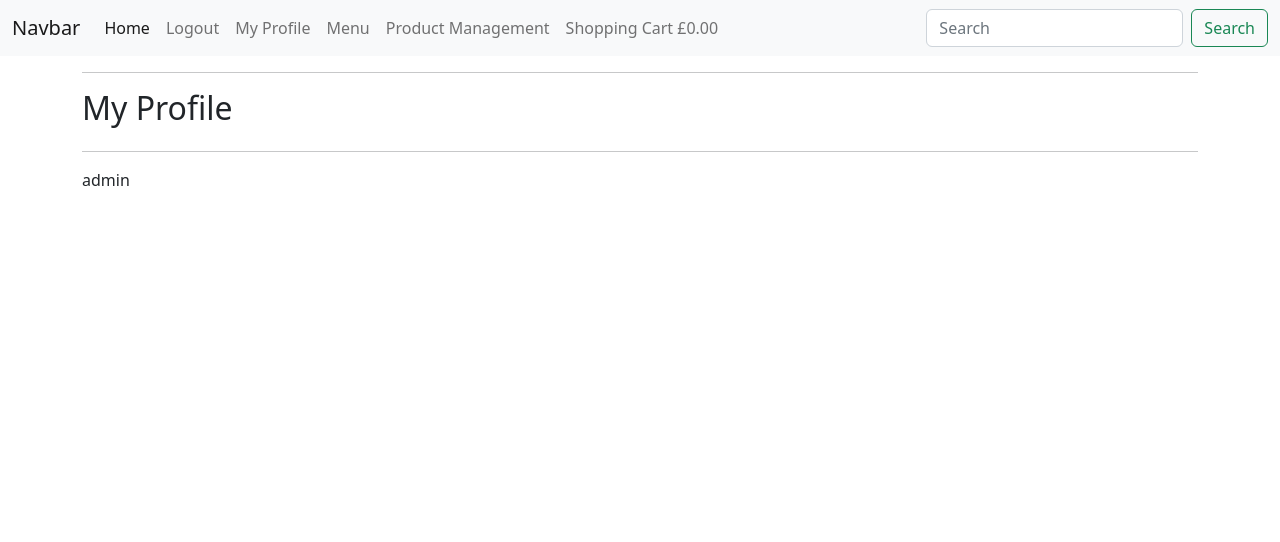
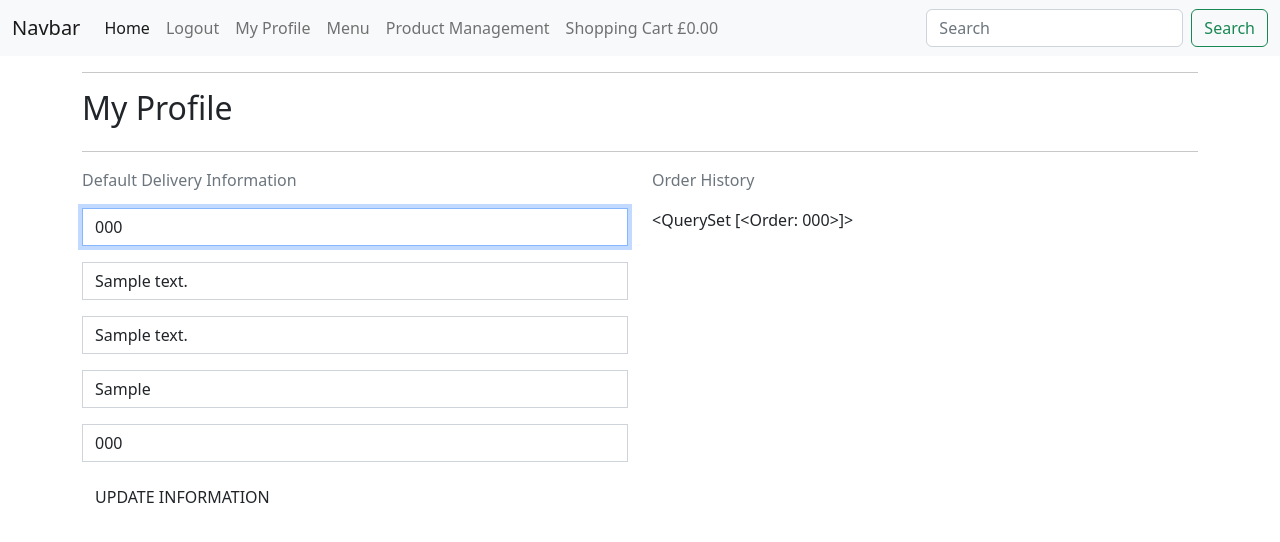
Before and after one commit to mjjstockman/ecomm, a Django app: page /profile/ in a window 1280 px wide. Shown: the top 542 px of the page. Run offline with Django 3.2, Linux system fonts and the light colour scheme; a user stored in the database is signed in; data comes from the database, SQL or seed files in the repository; tables that the repository leaves empty hold one stand-in row (values such as "Sample post"); some libraries are stand-ins or nearby versions.

Commit message:
Add form to profiles/profile template

```diff
--- /dev/null
+++ b/profiles/forms.py
@@ -0,0 +1,32 @@
+from django import forms
+from .models import UserProfile
+
+class UserProfileForm(forms.ModelForm):
+    class Meta:
+        model = UserProfile()
+        exclude = ('user',)
+
+    def __init__(self, *args, **kwargs):
+        """
+        Add placeholders and classes, remove auto-generated
+        labels and set autofocus on first field
+        """
+        super().__init__(*args, **kwargs)
+        placeholders = {
+            'default_phone_number': 'Phone Number',
+            'default_postcode': 'Postal Code',
+            'default_town_or_city': 'Town or City',
+            'default_street_address1': 'Street Address 1',
+            'default_street_address2': 'Street Address 2',
+            'default_county': 'County',
+        }
+
+        self.fields['default_phone_number'].widget.attrs['autofocus'] = True
+        for field in self.fields:
+            if self.fields[field].required:
+                placeholder = f'{placeholders[field]} *'
+            else:
+                placeholder = placeholders[field]
+            self.fields[field].widget.attrs['placeholder'] = placeholder
+            self.fields[field].widget.attrs['class'] = 'border-black rounded-0 profile-form-input'
+            self.fields[field].label = False
--- a/profiles/models.py
+++ b/profiles/models.py
@@ -11,10 +11,10 @@
     """
     user = models.OneToOneField(User, on_delete=models.CASCADE)
     default_phone_number = models.CharField(max_length=20, null=True, blank=True)
-    default_postcode = models.CharField(max_length=20, null=True, blank=True)
-    default_town_or_city = models.CharField(max_length=40, null=True, blank=True)
     default_street_address1 = models.CharField(max_length=80, null=True, blank=True)
     default_street_address2 = models.CharField(max_length=80, null=True, blank=True)
+    default_town_or_city = models.CharField(max_length=40, null=True, blank=True)
+    default_postcode = models.CharField(max_length=20, null=True, blank=True)
 
     def __str__(self):
         return self.user.username
--- a/profiles/templates/profiles/profile.html
+++ b/profiles/templates/profiles/profile.html
@@ -3,14 +3,6 @@
 
 {% block extra_css %}
 <link rel="stylesheet" href="{% static 'profiles/css/profile.css' %}">
-{% endblock %}
-
-{% block page_header %}
-<div class="container header-container">
-    <div class="row">
-        <div class="col"></div>
-    </div>
-</div>
 {% endblock %}
 
 {% block content %}
@@ -23,5 +15,23 @@
             <hr>
         </div>
     </div>
-    {{ profile }}
+    <div class="row">
+        <div class="col-12 col-lg-6">
+            <p class="text-muted">Default Delivery Information</p>
+            <form class="mt-3" action="{% url 'profile' %}" method="POST" id="profile-update-form">
+                {% csrf_token %}
+                {{ form|crispy }}
+                <button class="btn btn-black rounded-0 text-uppercase float-right">Update Information</button>
+            </form>
+        </div>
+        <div class="col-12 col-lg-6">
+            <p class="text-muted">Order History</p>
+            {{ orders }}
+        </div>
+    </div>
     {% endblock %}
+
+    {% block postloadjs %}
+    <!-- {{ block.super }}
+    <script type="text/javascript" src="{% static 'profiles/js/countryfield.js' %}"></script> -->
+    {% endblock %}
--- a/profiles/views.py
+++ b/profiles/views.py
@@ -1,13 +1,28 @@
 from django.shortcuts import render, get_object_or_404
-from . models import UserProfile
+from django.contrib import messages
+
+from .models import UserProfile
+from .forms import UserProfileForm
+
 
 def profile(request):
     """ Display the user's profile. """
     profile = get_object_or_404(UserProfile, user=request.user)
 
+    if request.method == 'POST':
+        form = UserProfileForm(request.POST, instance=profile)
+        if form.is_valid():
+            form.save()
+            messages.success(request, 'Profile updated successfully')
+
+    form = UserProfileForm(instance=profile)
+    orders = profile.orders.all()
+
     template = 'profiles/profile.html'
     context = {
-        'profile': profile
+        'form': form,
+        'orders': orders,
+        'on_profile_page': True
     }
 
     return render(request, template, context)
```
